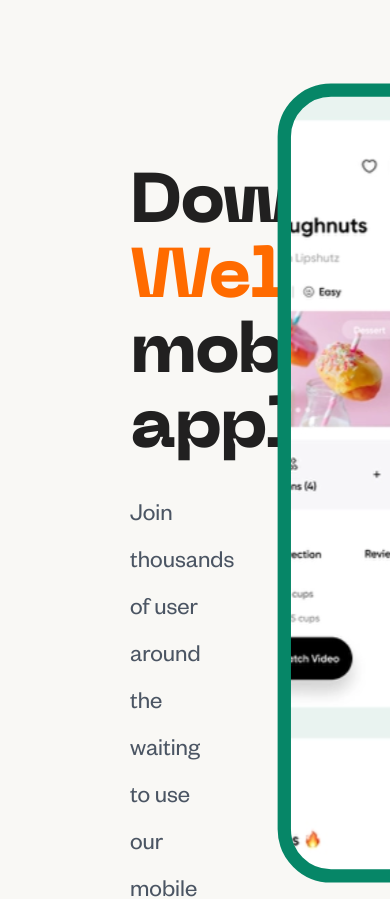
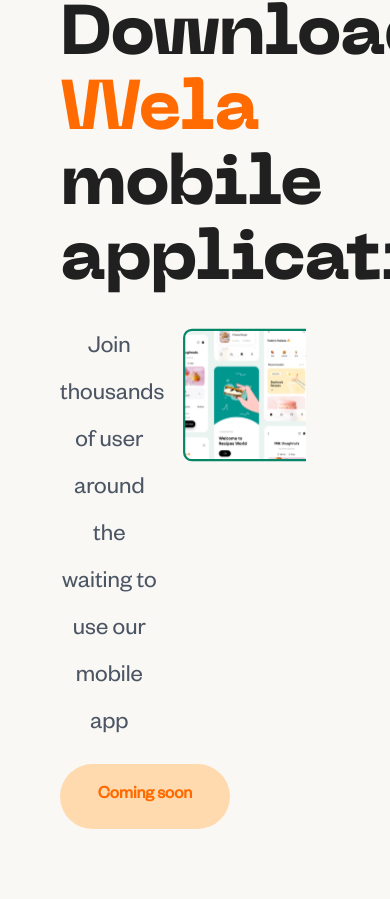
Before and after one commit to kennydageek/wela-foods, a Vue app: page / in a window 390 px wide. Shown: the part 8994-9893 px from the top of the page. Built offline with nearby package versions, Linux system fonts and the light colour scheme; what vuejs-countdown-timer would draw is missing.

Commit message:
section-mobile responsive till mobile

```diff
--- a/src/components/MobileComp.vue
+++ b/src/components/MobileComp.vue
@@ -1,14 +1,16 @@
 <template>
   <v-row>
-    <v-col cols="5">
+    <v-col cols="5" sm="12" md="5">
       <h1 class="heading">Download <span>Wela</span> mobile application</h1>
       <p class="paragraph">
         Join thousands of user around the waiting to use our mobile app
       </p>
 
-      <wf-base-button :large="true" :secondary="true" text="Coming soon" />
+      <div class="cta">
+        <wf-base-button :large="true" :secondary="true" text="Coming soon" />
+      </div>
     </v-col>
-    <v-col cols="6">
+    <v-col cols="6" sm="12" md="6">
       <img src="../assets/images/photos/mobileapp.svg" alt="" />
     </v-col>
   </v-row>
@@ -42,4 +44,23 @@
   width: 80rem;
   height: 80rem;
 }
+
+@media screen and (max-width: 968.99px) {
+  .heading {
+    margin-top: 0;
+    text-align: center;
+  }
+
+  .paragraph {
+    text-align: center;
+  }
+  .cta {
+    margin: 0 auto;
+    width: 17rem;
+  }
+
+  img {
+    width: 100%;
+  }
+}
 </style>
--- a/src/views/HomeView.vue
+++ b/src/views/HomeView.vue
@@ -220,7 +220,6 @@
 .section-mobile {
   margin-top: 30rem;
   padding: 0 0 0 13rem;
-  overflow-x: hidden;
 }
 
 .section-metrics {
@@ -246,8 +245,13 @@
   .section-faq,
   .section-contact,
   .section-register,
-  .section-form {
+  .section-form,
+  .section-mobile {
     padding: 0 6rem;
+  }
+
+  .section-mobile {
+    margin-top: 20rem;
   }
 
   .heading {
```
